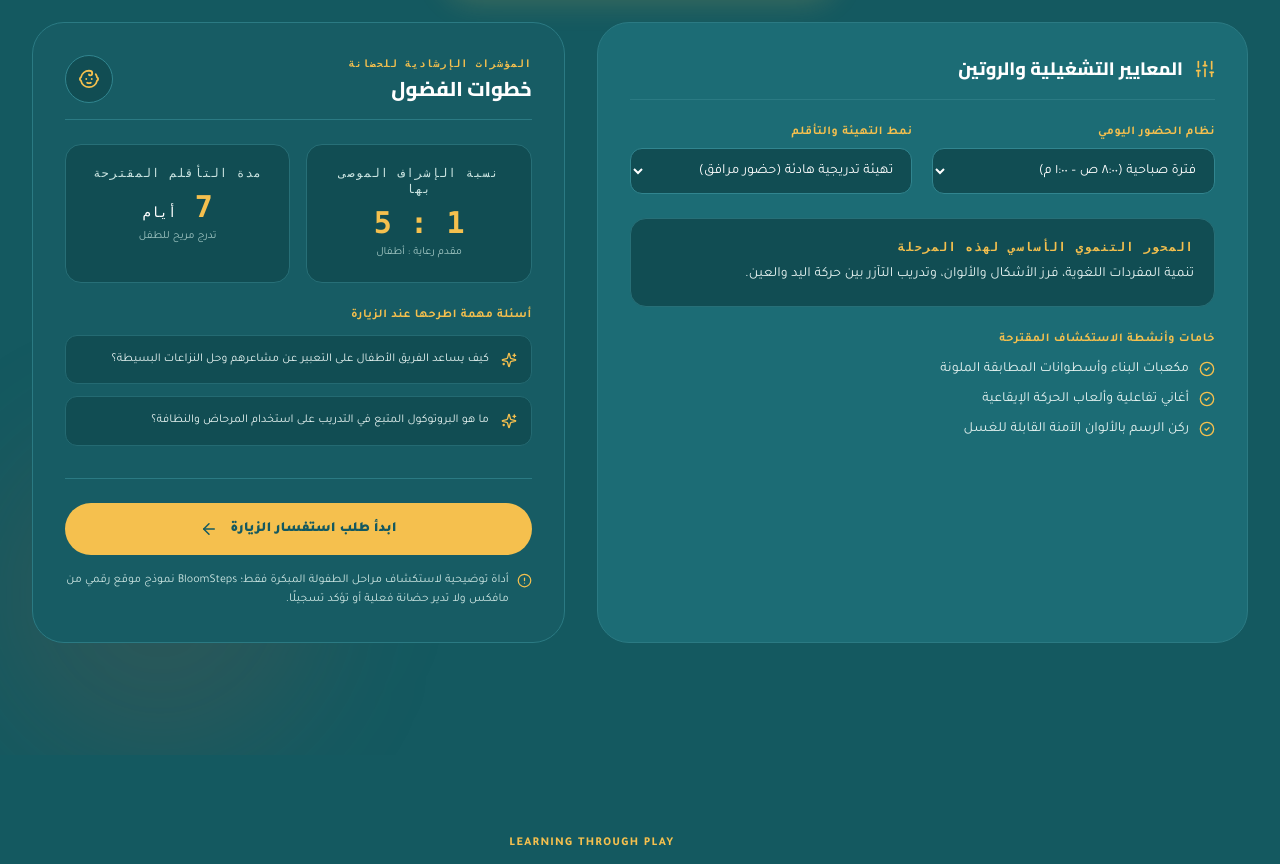
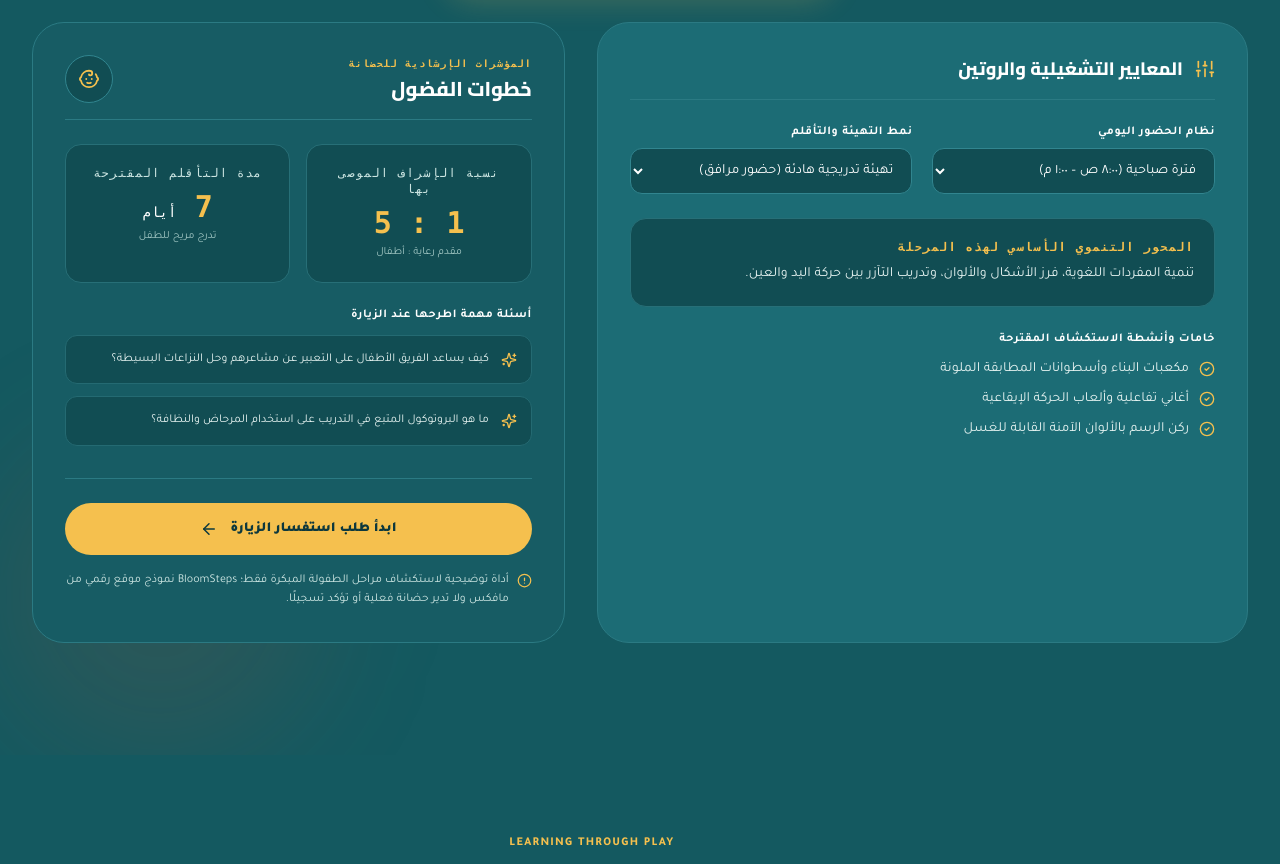
Before and after one commit to mykholy/mavvix_demos, a Next.js app: page /ar/preview/nursery in a window 1280 px wide. Shown: the part 2080-2944 px from the top of the page. Built offline with nearby package versions, Linux system fonts and the light colour scheme; a web font is replaced by a local one.

Commit message:
fix(nursery): ensure strict WCAG AA contrast on calibrator labels and text

```diff
--- a/src/app/[locale]/preview/nursery/BloomStageCalibrator.tsx
+++ b/src/app/[locale]/preview/nursery/BloomStageCalibrator.tsx
@@ -218,7 +218,7 @@ export function BloomStageCalibrator({ locale }: { locale: Locale }) {
               <div>
                 <label
                   htmlFor="calibrator-schedule"
-                  className="block text-xs font-bold text-[#F5C04E] mb-2 uppercase tracking-wider"
+                  className="block text-xs font-bold text-white mb-2 uppercase tracking-wider"
                 >
                   {ar ? 'نظام الحضور اليومي' : 'Daily Attendance Window'}
                 </label>
@@ -238,7 +238,7 @@ export function BloomStageCalibrator({ locale }: { locale: Locale }) {
               <div>
                 <label
                   htmlFor="calibrator-transition"
-                  className="block text-xs font-bold text-[#F5C04E] mb-2 uppercase tracking-wider"
+                  className="block text-xs font-bold text-white mb-2 uppercase tracking-wider"
                 >
                   {ar ? 'نمط التهيئة والتأقلم' : 'Settling-in Trajectory'}
                 </label>
@@ -267,7 +267,7 @@ export function BloomStageCalibrator({ locale }: { locale: Locale }) {
 
             {/* Key Learning Invitations */}
             <div>
-              <p className="text-xs font-bold text-[#F5C04E] uppercase tracking-wider mb-3">
+              <p className="text-xs font-bold text-white uppercase tracking-wider mb-3">
                 {ar ? 'خامات وأنشطة الاستكشاف المقترحة' : 'Sensory & Practical Invitations'}
               </p>
               <ul className="space-y-2.5">
@@ -327,7 +327,7 @@ export function BloomStageCalibrator({ locale }: { locale: Locale }) {
 
               {/* Essential Tour Questions Checklist */}
               <div>
-                <p className="text-xs font-bold text-[#F5C04E] uppercase tracking-wider mb-3">
+                <p className="text-xs font-bold text-white uppercase tracking-wider mb-3">
                   {ar ? 'أسئلة مهمة اطرحها عند الزيارة' : 'Questions to Ask on Your Tour'}
                 </p>
                 <div className="space-y-3">
@@ -348,7 +348,7 @@ export function BloomStageCalibrator({ locale }: { locale: Locale }) {
             <div className="mt-8 pt-6 border-t border-[#2B7A83]">
               <Link
                 href={bloomPath(locale, 'admissions')}
-                className="w-full py-4 px-6 bg-[#F5C04E] text-[#145960] font-black text-sm rounded-full inline-flex items-center justify-center gap-3 hover:bg-[#F7CE72] transition-colors"
+                className="w-full py-4 px-6 bg-[#F5C04E] text-[#0D383D] font-black text-sm rounded-full inline-flex items-center justify-center gap-3 hover:bg-[#F7CE72] transition-colors"
               >
                 <span>{ar ? 'ابدأ طلب استفسار الزيارة' : 'Inquire About a Visit Tour'}</span>
                 <Arrow size={18} />
```
